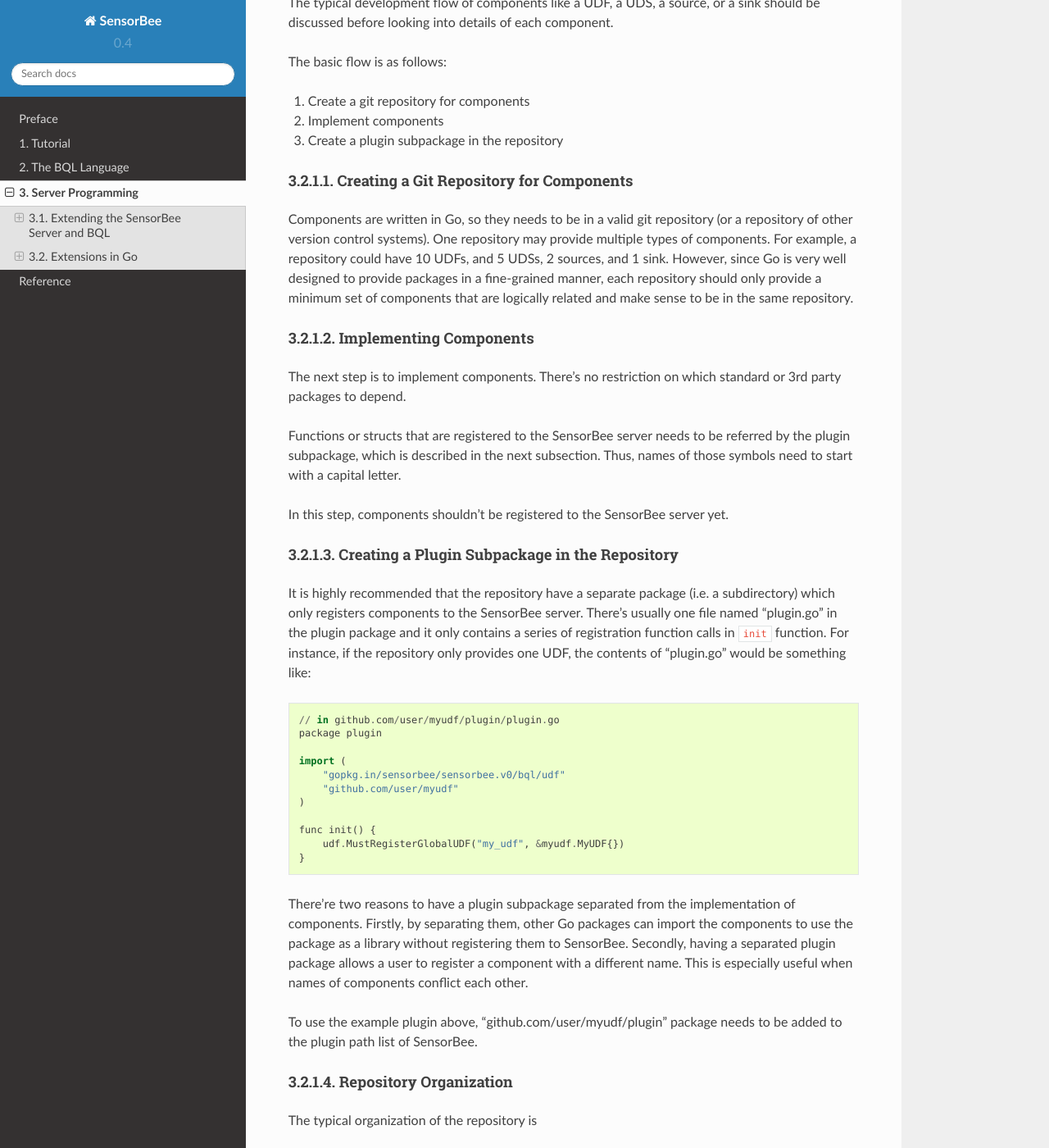
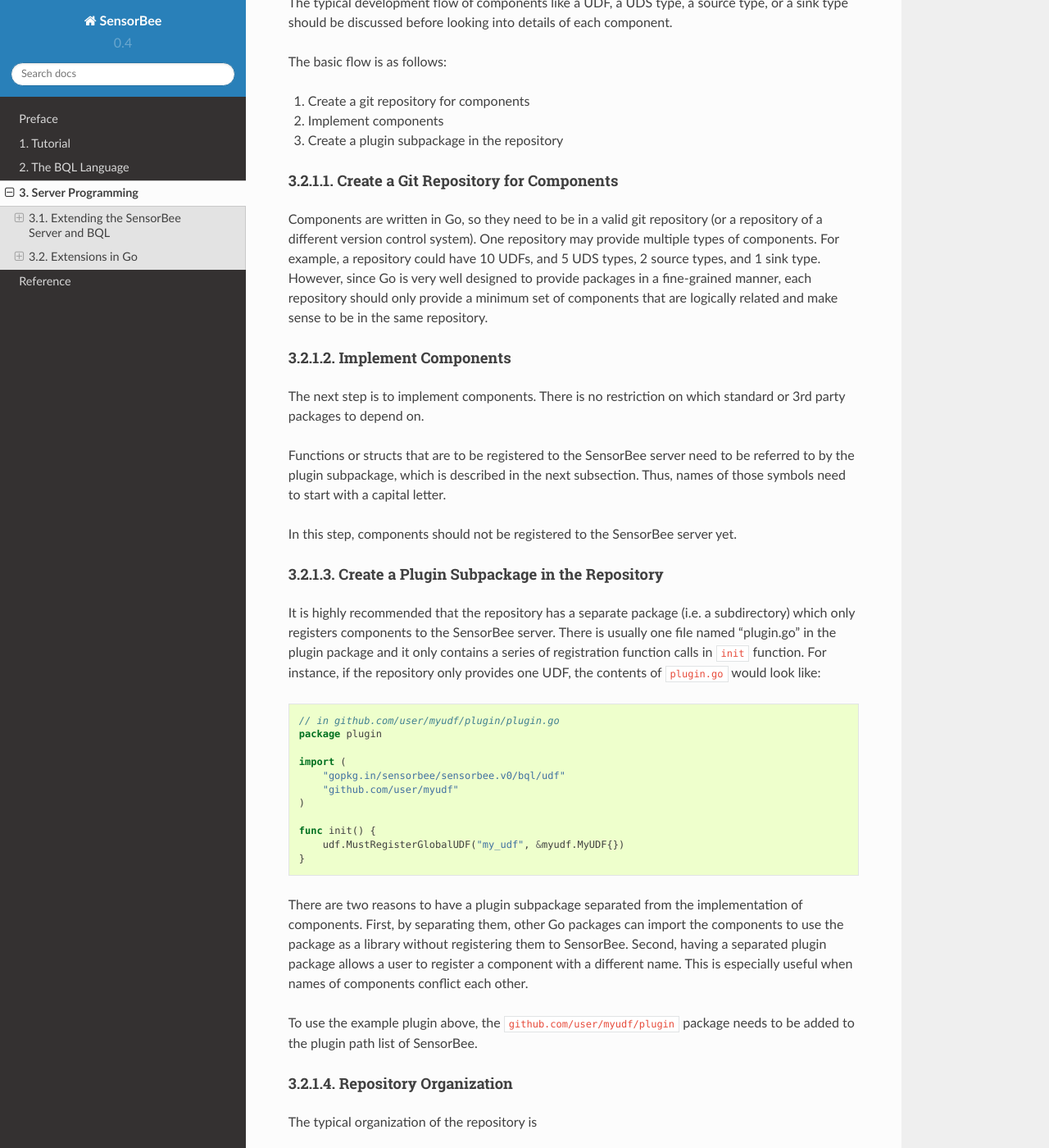
Before and after one commit to sensorbee/docs, a Sphinx documentation site: the page built from source/server_programming.rst, in a window 1280 px wide and 1400 px high, scrolled down 2805 px. Shown: the whole window at 82% size. Built offline with Sphinx 7.4.7 and the Read the Docs theme 2.0.0, drawn with Linux system fonts in a browser that asks for light colours; some of the changed text lies outside the part shown.

Commit message:
review 3.2.1

```diff
--- a/source/server_programming/go/development.rst
+++ b/source/server_programming/go/development.rst
@@ -3,8 +3,8 @@
 Development Flow of Components in Go
 ====================================
 
-The typical development flow of components like a UDF, a UDS, a source, or a
-sink should be discussed before looking into details of each component.
+The typical development flow of components like a UDF, a UDS type, a source type,
+or a sink type should be discussed before looking into details of each component.
 
 The basic flow is as follows:
 
@@ -12,38 +12,40 @@ The basic flow is as follows:
 #. Implement components
 #. Create a plugin subpackage in the repository
 
-Creating a Git Repository for Components
-----------------------------------------
+Create a Git Repository for Components
+--------------------------------------
 
-Components are written in Go, so they needs to be in a valid git repository (or
-a repository of other version control systems). One repository may provide
+Components are written in Go, so they need to be in a valid git repository (or
+a repository of a different version control system). One repository may provide
 multiple types of components. For example, a repository could have 10 UDFs, and
-5 UDSs, 2 sources, and 1 sink. However, since Go is very well designed to
+5 UDS types, 2 source types, and 1 sink type. However, since Go is very well designed to
 provide packages in a fine-grained manner, each repository should only provide
 a minimum set of components that are logically related and make sense to be in
 the same repository.
 
-Implementing Components
------------------------
+Implement Components
+--------------------
 
-The next step is to implement components. There's no restriction on which
-standard or 3rd party packages to depend.
+The next step is to implement components. There is no restriction on which
+standard or 3rd party packages to depend on.
 
-Functions or structs that are registered to the SensorBee server needs to be
-referred by the plugin subpackage, which is described in the next subsection.
+Functions or structs that are to be registered to the SensorBee server need to be
+referred to by the plugin subpackage, which is described in the next subsection.
 Thus, names of those symbols need to start with a capital letter.
 
-In this step, components shouldn't be registered to the SensorBee server yet.
+In this step, components should not be registered to the SensorBee server yet.
 
-Creating a Plugin Subpackage in the Repository
-----------------------------------------------
+Create a Plugin Subpackage in the Repository
+--------------------------------------------
 
-It is highly recommended that the repository have a separate package (i.e. a
-subdirectory) which only registers components to the SensorBee server. There's
+It is highly recommended that the repository has a separate package (i.e. a
+subdirectory) which only registers components to the SensorBee server. There is
 usually one file named "plugin.go" in the plugin package and it only contains a
 series of registration function calls in ``init`` function. For instance, if the
-repository only provides one UDF, the contents of "plugin.go" would be something
-like::
+repository only provides one UDF, the contents of ``plugin.go`` would look
+like:
+
+.. code-block:: go
 
     // in github.com/user/myudf/plugin/plugin.go
     package plugin
@@ -57,14 +59,14 @@ like::
         udf.MustRegisterGlobalUDF("my_udf", &myudf.MyUDF{})
     }
 
-There're two reasons to have a plugin subpackage separated from the
-implementation of components. Firstly, by separating them, other Go packages can
+There are two reasons to have a plugin subpackage separated from the
+implementation of components. First, by separating them, other Go packages can
 import the components to use the package as a library without registering them
-to SensorBee. Secondly, having a separated plugin package allows a user to
+to SensorBee. Second, having a separated plugin package allows a user to
 register a component with a different name. This is especially useful
 when names of components conflict each other.
 
-To use the example plugin above, "github.com/user/myudf/plugin" package needs
+To use the example plugin above, the ``github.com/user/myudf/plugin`` package needs
 to be added to the plugin path list of SensorBee.
 
 Repository Organization
@@ -72,12 +74,12 @@ Repository Organization
 
 The typical organization of the repository is
 
-* github.com/user/repo
+* ``github.com/user/repo``
 
-    * README: description and the usage of components in the repository
-    * .go files: implementation of components
-    * plugin/: a subpackage for the plugin registration
+    * ``README``: description and the usage of components in the repository
+    * ``.go`` files: implementation of components
+    * ``plugin/``: a subpackage for the plugin registration
 
-        * plugin.go
+        * ``plugin.go``
 
-    * othersubpackages/: there can be optional subpackages
+    * ``othersubpackages/``: there can be optional subpackages
```
